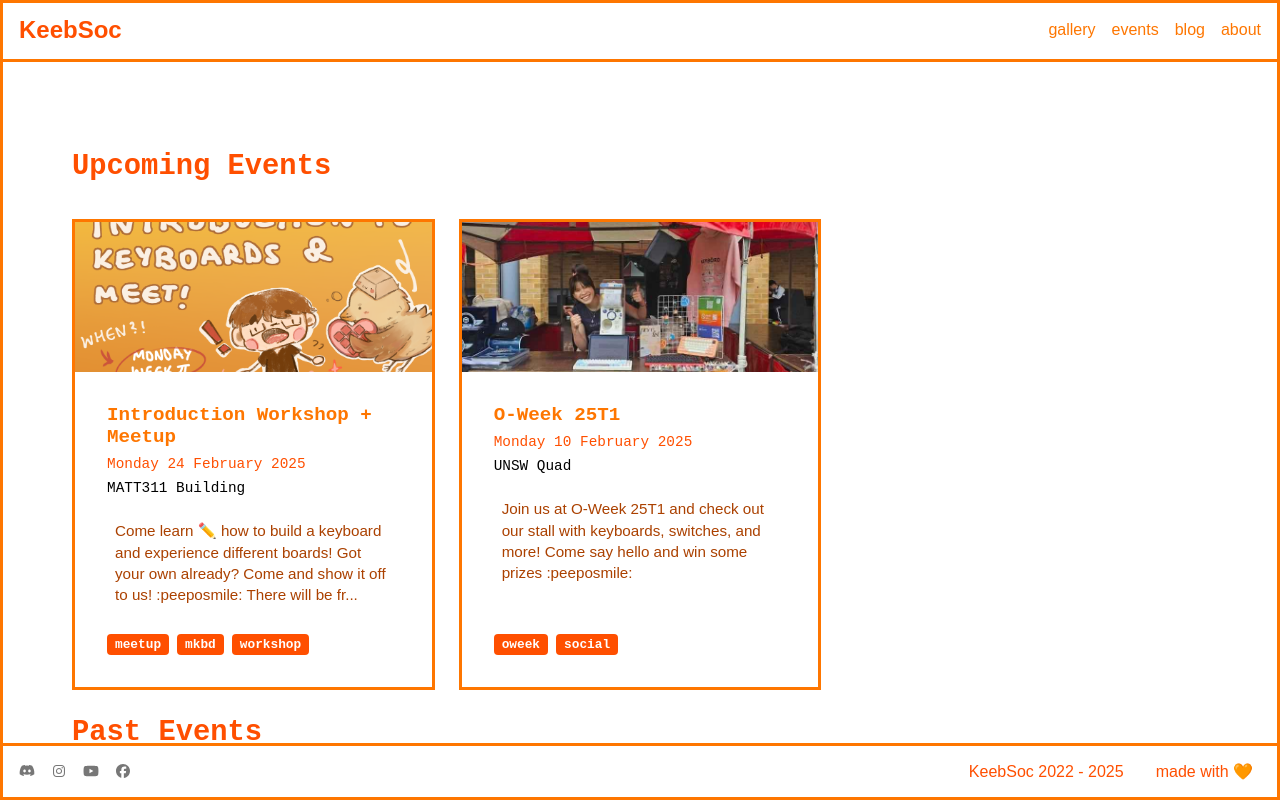
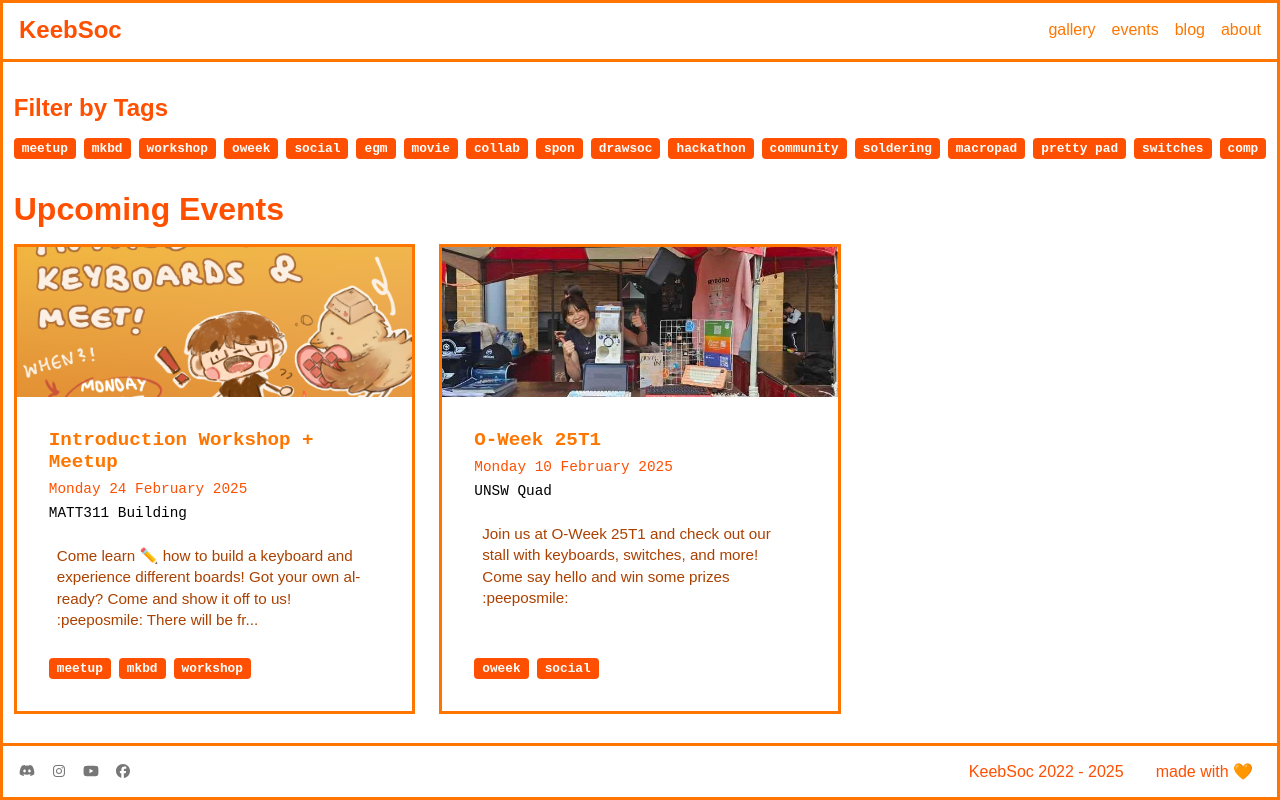
Before and after one commit to UNSW-KeebSoc/site, a Next.js app: page /events in a window 1280 px wide. Built offline with nearby package versions, Linux system fonts and the light colour scheme.

Commit message:
added custom filtering based of events but bad styling

```diff
--- a/src/app/(default)/events/page.tsx
+++ b/src/app/(default)/events/page.tsx
@@ -23,6 +23,7 @@ export default function EventsPage() {
     const [events, setEvents] = useState<Event[]>([]);
     const [loading, setLoading] = useState(true);
     const [error, setError] = useState<string | null>(null);
+    const [selectedTags, setSelectedTags] = useState<string[]>([]);
 
     useEffect(() => {
         async function fetchEvents() {
@@ -46,165 +47,106 @@ export default function EventsPage() {
 
     const now = new Date();
 
-    const upcomingEvents = events.filter((event) => {
-        const eventDate = new Date(event.date);
-        return eventDate >= now;
-    });
+    const upcomingEvents = events.filter((event) => new Date(event.date) >= now);
+    const pastEvents = events.filter((event) => new Date(event.date) < now);
 
-    console.log(upcomingEvents);
+    const allTags = Array.from(
+        new Set([...upcomingEvents, ...pastEvents].flatMap(event => event.tags || []))
+    );
+    const toggleTag = (tag: string) => {
+        setSelectedTags(prev =>
+            prev.includes(tag) ? prev.filter(t => t !== tag) : [...prev, tag]
+        );
+    };
+    const removeTag = (tag: string) => {
+        setSelectedTags(prev => prev.filter(t => t !== tag));
+    };
 
-    const pastEvents = events.filter((event) => {
-        const eventDate = new Date(event.date);
-        return eventDate < now;
-    });
+    const filterEvents = (events: Event[]): Event[] =>
+        selectedTags.length
+            ? events.filter(event => event.tags?.some(tag => selectedTags.includes(tag)))
+            : events;
 
     return (
-        <div className={styles.eventsPage}>
-            <h1>Upcoming Events</h1>
-            {!loading && upcomingEvents.length === 0 && !error && (
-                <p className={styles.message}>
-                    No upcoming events scheduled. Check back soon!
-                </p>
+        <div className={styles.EventsPage}>
+            <h3>Filter by Tags</h3>
+            <div className={styles.tagList}>
+                {allTags.map(tag => (
+                    <button
+                        key={tag}
+                        className={`${styles.tag} ${selectedTags.includes(tag) ? styles.active : ""}`}
+                        onClick={() => toggleTag(tag)}
+                    >
+                        {tag}
+                    </button>
+                ))}
+            </div>
+
+            {selectedTags.length > 0 && (
+                <div>
+                    <h4>Selected Filters:</h4>
+                    <div className={styles.tagList}>
+                        {selectedTags.map(tag => (
+                            <span key={tag} className={styles.tag} onClick={() => removeTag(tag)}>
+                                {tag}
+
+                                <button className={styles.tag}>x</button>
+                            </span>
+                        ))}
+                        <button className={styles.button} onClick={() => setSelectedTags([])}>
+                            Clear All
+                        </button>
+                    </div>
+                </div>
             )}
 
-            <div className={styles.eventsGrid}>
-                {upcomingEvents.map((event) => (
+            <h2>Upcoming Events</h2>
+            <EventList events={filterEvents(upcomingEvents)} />
+
+            <h2>Past Events</h2>
+            <EventList events={filterEvents(pastEvents)} />
+        </div>
+    );
+}
+
+interface EventListProps {
+    events: Event[];
+}
+
+function EventList({ events }: EventListProps) {
+    return (
+        <div className={styles.eventsGrid}>
+            {events.length === 0 ? (
+                <p className={styles.message}>No events found.</p>
+            ) : (
+                events.map(event => (
                     <Link
-                        href={
-                            event.source === "local"
-                                ? `/events/${event.slug}`
-                                : `https://facebook.com/events/${event.id}`
-                        }
+                        href={event.source === "local" ? `/events/${event.slug}` : `https://facebook.com/events/${event.id}`}
                         key={event.id || event.slug}
                         className={styles.eventLink}
-                        target={
-                            event.source === "facebook" ? "_blank" : undefined
-                        }
-                        rel={
-                            event.source === "facebook"
-                                ? "noopener noreferrer"
-                                : undefined
-                        }
+                        target={event.source === "facebook" ? "_blank" : undefined}
+                        rel={event.source === "facebook" ? "noopener noreferrer" : undefined}
                     >
                         <Card image={event.image}>
                             <article className={styles.eventCard}>
-                                <h3 className={styles.eventTitle}>
-                                    {event.title}
-                                </h3>
-
-                                <time className={styles.eventDate}>
-                                    {formatDate(event.date, event.endDate)}
-                                </time>
-
-                                <div className={styles.eventLocation}>
-                                    {event.location}
-                                </div>
-
+                                <h3 className={styles.eventTitle}>{event.title}</h3>
+                                <time className={styles.eventDate}>{formatDate(event.date, event.endDate)}</time>
+                                <div className={styles.eventLocation}>{event.location}</div>
                                 <p className={styles.eventDescription}>
-                                    {event.description.length > 150
-                                        ? `${event.description.substring(
-                                              0,
-                                              150
-                                          )}...`
-                                        : event.description}
+                                    {event.description.length > 150 ? `${event.description.substring(0, 150)}...` : event.description}
                                 </p>
-
                                 {event.tags && event.tags.length > 0 && (
                                     <div className={styles.tagList}>
-                                        {event.tags.map((tag) => (
-                                            <span
-                                                key={tag}
-                                                className={styles.tag}
-                                            >
-                                                {tag}
-                                            </span>
-                                        ))}
-                                    </div>
-                                )}
-
-                                {/* <div className={styles.eventSource}>
-                                    {event.source === "facebook"
-                                        ? "Facebook Event"
-                                        : "Local Event"}
-                                </div> */}
-                            </article>
-                        </Card>
-                    </Link>
-                ))}
-            </div>
-
-            <h1>Past Events</h1>
-
-            {loading && <p className={styles.message}>Loading events...</p>}
-
-            {error && <p className={styles.errorMessage}>{error}</p>}
-
-            {/* TODO: turn into component */}
-            <div className={styles.eventsGrid}>
-                {pastEvents.map((event) => (
-                    <Link
-                        href={
-                            event.source === "local"
-                                ? `/events/${event.slug}`
-                                : `https://facebook.com/events/${event.id}`
-                        }
-                        key={event.id || event.slug}
-                        className={styles.eventLink}
-                        target={
-                            event.source === "facebook" ? "_blank" : undefined
-                        }
-                        rel={
-                            event.source === "facebook"
-                                ? "noopener noreferrer"
-                                : undefined
-                        }
-                    >
-                        <Card image={event.image}>
-                            <article className={styles.eventCard}>
-                                {/* Image */}
-                                <h3 className={styles.eventTitle}>
-                                    {event.title}
-                                </h3>
-
-                                <time className={styles.eventDate}>
-                                    📆{" "}
-                                    {formatDate(
-                                        event.date,
-                                        event.endDate,
-                                        false
-                                    )}
-                                </time>
-
-                                <div className={styles.eventLocation}>
-                                    📍 {event.location}
-                                </div>
-
-                                <p className={styles.eventDescription}>
-                                    {event.description.length > 150
-                                        ? `${event.description.substring(
-                                              0,
-                                              150
-                                          )}...`
-                                        : event.description}
-                                </p>
-
-                                {event.tags && event.tags.length > 0 && (
-                                    <div className={styles.tagList}>
-                                        {event.tags.map((tag) => (
-                                            <span
-                                                key={tag}
-                                                className={styles.tag}
-                                            >
-                                                {tag}
-                                            </span>
+                                        {event.tags.map(tag => (
+                                            <span key={tag} className={styles.tag}>{tag}</span>
                                         ))}
                                     </div>
                                 )}
                             </article>
                         </Card>
                     </Link>
-                ))}
-            </div>
+                ))
+            )}
         </div>
     );
 }
```
Also changed, not shown: src/app/(default)/events/page.module.css (line endings or trailing spaces).
